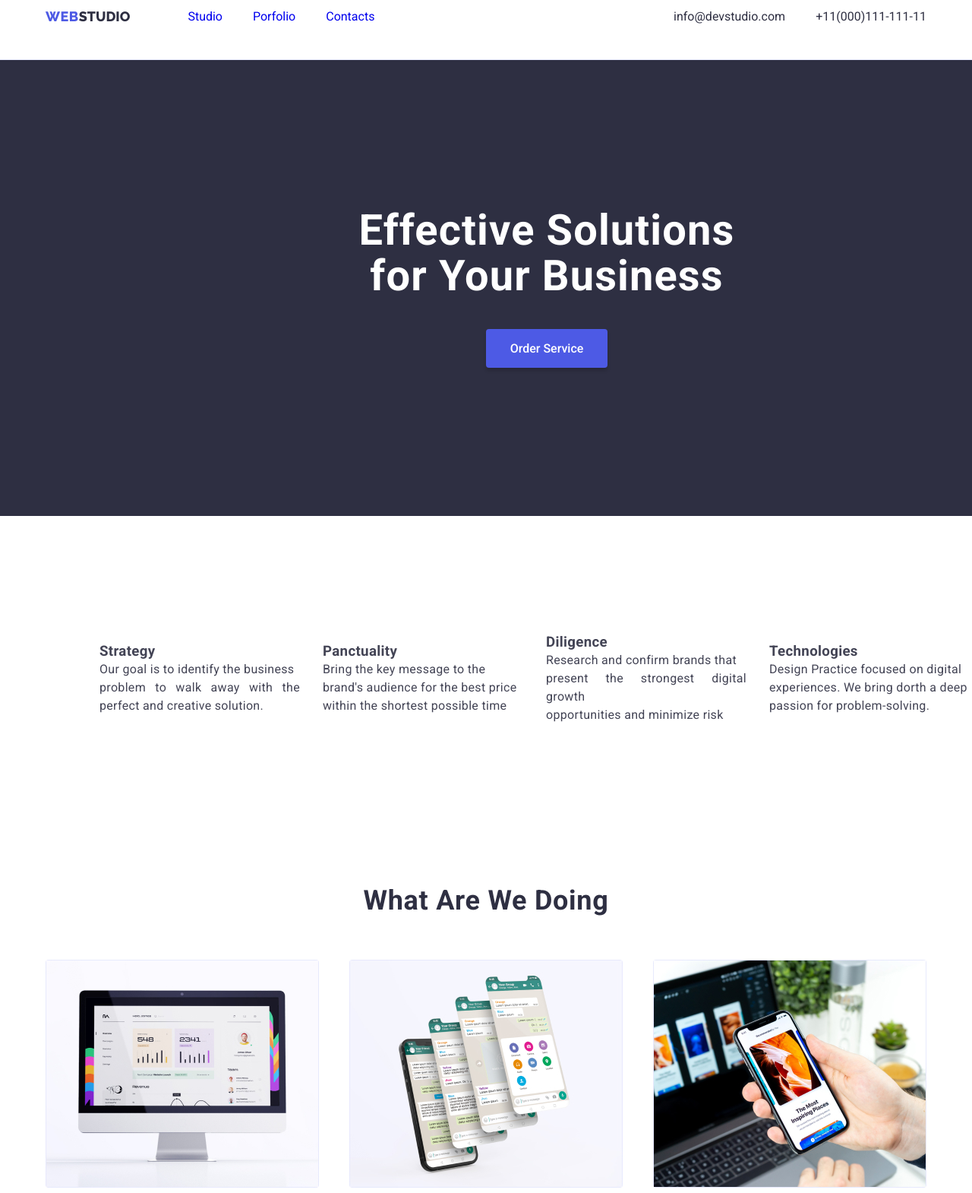
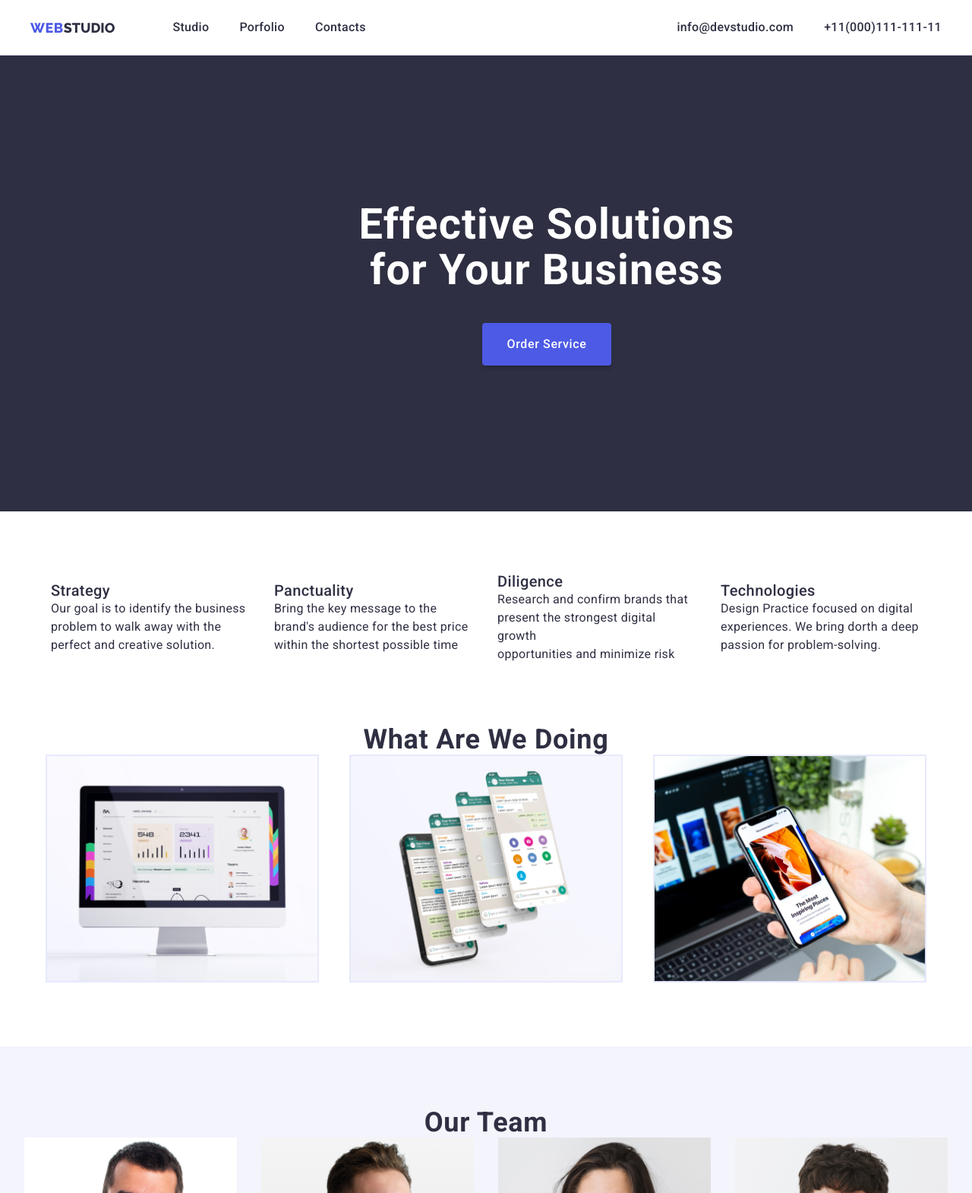
Before and after one commit to ruki21/goit-markup-hw-03, a plain HTML site: page index.html in a window 1280 px wide. Shown: the top 1570 px of the page at 76% size. Drawn offline with Linux system fonts and the light colour scheme.

Commit message:
furnishing
another commit

```diff
--- a/css/mystyle.css
+++ b/css/mystyle.css
@@ -74,6 +74,19 @@ body {
 
 }
 
+.main-header .main-header-menu-link,
+.address-list-link,
+.address-list-tel {
+    color: var(--navyblue);
+    font-family: Roboto;
+    font-size: 16px;
+    font-style: normal;
+    font-weight: 500;
+    line-height: 24px;
+    /* 150% */
+    letter-spacing: 0.32px;
+}
+
 .iris {
     color: var(--iris);
     font-family: Raleway;
@@ -92,7 +105,7 @@ body {
     width: 100%;
     border-bottom: 1px solid var(--cornflower);
     background: var(--white);
-    padding: 11px 0px;
+    padding: 24px 0px;
     position: relative;
 
 }
@@ -104,7 +117,6 @@ body {
     display: flex;
     justify-content: space-between;
     align-items: center;
-    padding: 0 20px;
 
 
 
@@ -115,7 +127,7 @@ body {
     color: var(--navyblue, #2E2F42);
     font-style: normal;
     justify-content: space-between;
-    margin-bottom: 3%;
+
     align-items: center;
     gap: 76px;
 
@@ -138,7 +150,7 @@ body {
     display: flex;
     align-items: center;
     gap: 40px;
-    padding-bottom: 3%;
+
 }
 
 .address a {
@@ -170,7 +182,7 @@ main {
 }
 
 .hero-title {
-    color: var(--WHITE, #FFF);
+    color: var(--white);
     text-align: center;
     /* Header 1 */
     font-family: Roboto;
@@ -204,6 +216,8 @@ main {
     border-radius: 4px;
     color: var(--white);
     background: var(--iris);
+    line-height: 24px;
+    letter-spacing: 0.64px;
     box-shadow: 0px 4px 4px 0px rgba(0, 0, 0, 0.15);
 
 }
@@ -220,19 +234,19 @@ main {
 
 /* for 1st content */
 .main-content {
-    margin: 5%;
-    display: flex;
-    padding: 10px;
-    justify-content: space-between;
-    text-align: justify;
     width: 100%;
 }
+
 
 .section-about-container {
     max-width: 1200px;
     margin: 0 auto;
     padding: 80px 20px;
 }
+
+
+
+
 
 .content-about {
     display: flex;
@@ -241,10 +255,7 @@ main {
     gap: 30px;
 }
 
-.main-content-row1,
-.main-content-row2,
-.main-content-row3,
-.main-content-row4 {
+.main-content-row {
 
     width: 264px;
     color: var(--slate);
@@ -256,6 +267,29 @@ main {
 
 }
 
+.main-content-row h3 {
+    color: var(--navyblue);
+    /* Header 3 */
+
+    font-size: 20px;
+    font-style: normal;
+    font-weight: 500;
+    line-height: 24px;
+    /* 120% */
+    letter-spacing: 0.4px;
+}
+
+.main-content-row p {
+    color: var(--navyblue);
+    font-size: 16px;
+    font-style: normal;
+    font-weight: 400;
+    line-height: 24px;
+    /* 150% */
+    letter-spacing: 0.32px;
+}
+
+/* for what are we doing section */
 .services-section {
     width: 100%;
 }
@@ -263,33 +297,24 @@ main {
 .services-container {
     max-width: 1200px;
     margin: 0 auto;
-    padding: 0 20px 80px
+    padding: 0 20px 80px;
+
 }
 
-.content-class {
-    color: var(--slate);
-    font-size: 16px;
-    font-style: normal;
-    font-weight: 400;
-    line-height: 24px;
-    letter-spacing: 0.32px;
-}
 
-/* for what are we doing section */
-.services-title {
+.services-container h2 {
     color: var(--navyblue);
     text-align: center;
-    padding-top: 5%;
-    padding-bottom: 5%;
-
+    /* Header 2 */
 
     font-size: 36px;
     font-style: normal;
     font-weight: 700;
     line-height: 40px;
-
+    /* 111.111% */
     letter-spacing: 0.72px;
     text-transform: capitalize;
+
 }
 
 .services-container .services-list {
@@ -301,21 +326,19 @@ main {
 }
 
 .services-list li img {
-    height: 100%;
-    height: 100%;
-    border-radius: 4px;
+    width: 360px;
+    height: 300px;
+
+    border: 1px solid var(--cornflower, #E7E9FC);
+    background: url(<path-to-image>), lightgray -72.845px -19px / 144.444% 112.667% no-repeat;
 }
 
 
 
 /* for team section */
 .teams {
-    padding-top: 5px 5px 100px 5px;
     width: 100%;
-    height: 780px;
-    flex-shrink: 0;
     background-color: var(--cloud);
-
 
 }
 
@@ -324,12 +347,14 @@ main {
     margin: 0 auto;
     padding: 80px 20px;
 
+
 }
 
 .teams-container h2 {
-    color: var(--NAVY-BLUE, #2E2F42);
+    color: var(--navyblue);
     text-align: center;
     /* Header 2 */
+    font-family: Roboto;
     font-size: 36px;
     font-style: normal;
     font-weight: 700;
@@ -337,15 +362,14 @@ main {
     /* 111.111% */
     letter-spacing: 0.72px;
     text-transform: capitalize;
-    margin-bottom: 40px;
 }
 
 .teams-container .teams-list {
     display: flex;
-    padding-bottom: 0px;
     justify-content: center;
     align-items: center;
     gap: 32px;
+
 }
 
 /* for footer */
@@ -437,6 +461,13 @@ main {
     border-color: var(--iris);
 }
 
+
+.list-images img {
+    width: 100%;
+    height: 100%;
+    border-radius: 4px 4px 0px 0px;
+}
+
 .content-images-list {
     display: flex;
     justify-content: space-between;
@@ -447,6 +478,9 @@ main {
 }
 
 .list-images {
+
+
+    flex-shrink: 0;
     display: flex;
     flex-direction: column;
     background: var(--white);
@@ -454,15 +488,39 @@ main {
     transition: box-shadow var(--transition-duration);
 }
 
+.list-content {
+    display: flex;
+    padding: 0px 16px;
+    flex-direction: column;
+    justify-content: center;
+    align-items: flex-start;
+    gap: 8px;
+    align-self: stretch;
+}
+
 .list-content h3 {
-
     font-size: 20px;
     font-weight: 500;
     letter-spacing: 0.4px;
+    color: var(--navyblue);
     color: var(--navyblue);
 }
 
 .list-content p {
     color: var(--slate);
+    font-size: 16px;
+    font-style: normal;
+    font-weight: 400;
+    line-height: 24px;
+    /* 150% */
     letter-spacing: 0.32px;
 }
+
+.list-images .list-content {
+    margin: 32px 0;
+    padding: 0 16px;
+    display: flex;
+    justify-content: center;
+    flex-direction: column;
+    gap: 8px;
+}
--- a/index.html
+++ b/index.html
@@ -49,16 +49,14 @@
         <section class="main-content">
             <div class="section-about-container">
                 <ul class="content-about">
-                    <h2 id="" hidden>Features</h2>
-
-                    <li class="main-content-row1">
+                    <li class="main-content-row">
                         <h3 class="section-heading">Strategy</h3>
                         <p class="content-class">Our goal is to identify the business <br>problem to walk away with the
                             perfect
                             and creative solution.
                         </p>
                     </li>
-                    <li class="main-content-row2">
+                    <li class="main-content-row">
                         <h3 class="section-heading">Panctuality</h3>
                         <p class="content-class">Bring the key message to the <br /> brand's audience for the best
                             price<br>
@@ -66,14 +64,14 @@
                             shortest possible
                             time</p>
                     </li>
-                    <li class="main-content-row3">
+                    <li class="main-content-row">
                         <h3 class="section-heading">Diligence</h3>
                         <p class="content-class">Research and confirm brands that <br>present the strongest digital
                             growth<br>
                             opportunities and minimize
                             risk</p>
                     </li>
-                    <li class="main-content-row4">
+                    <li class="main-content-row">
                         <h3 class="section-heading">Technologies
                         </h3>
                         <p class="content-class">Design Practice focused on digital <br>experiences. We bring dorth a
```
Also changed, not shown: portfolio.html (+6 -3 lines).
